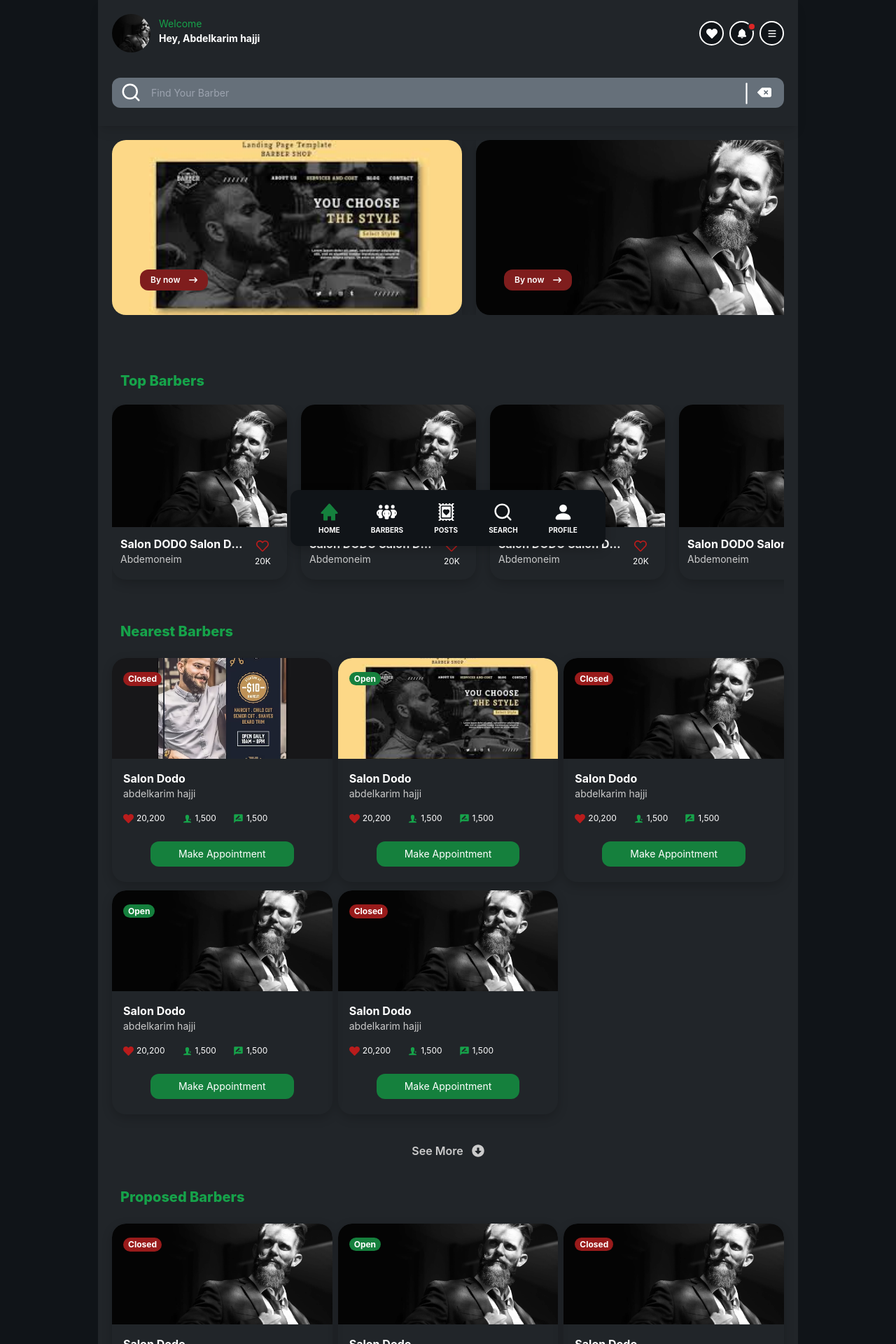
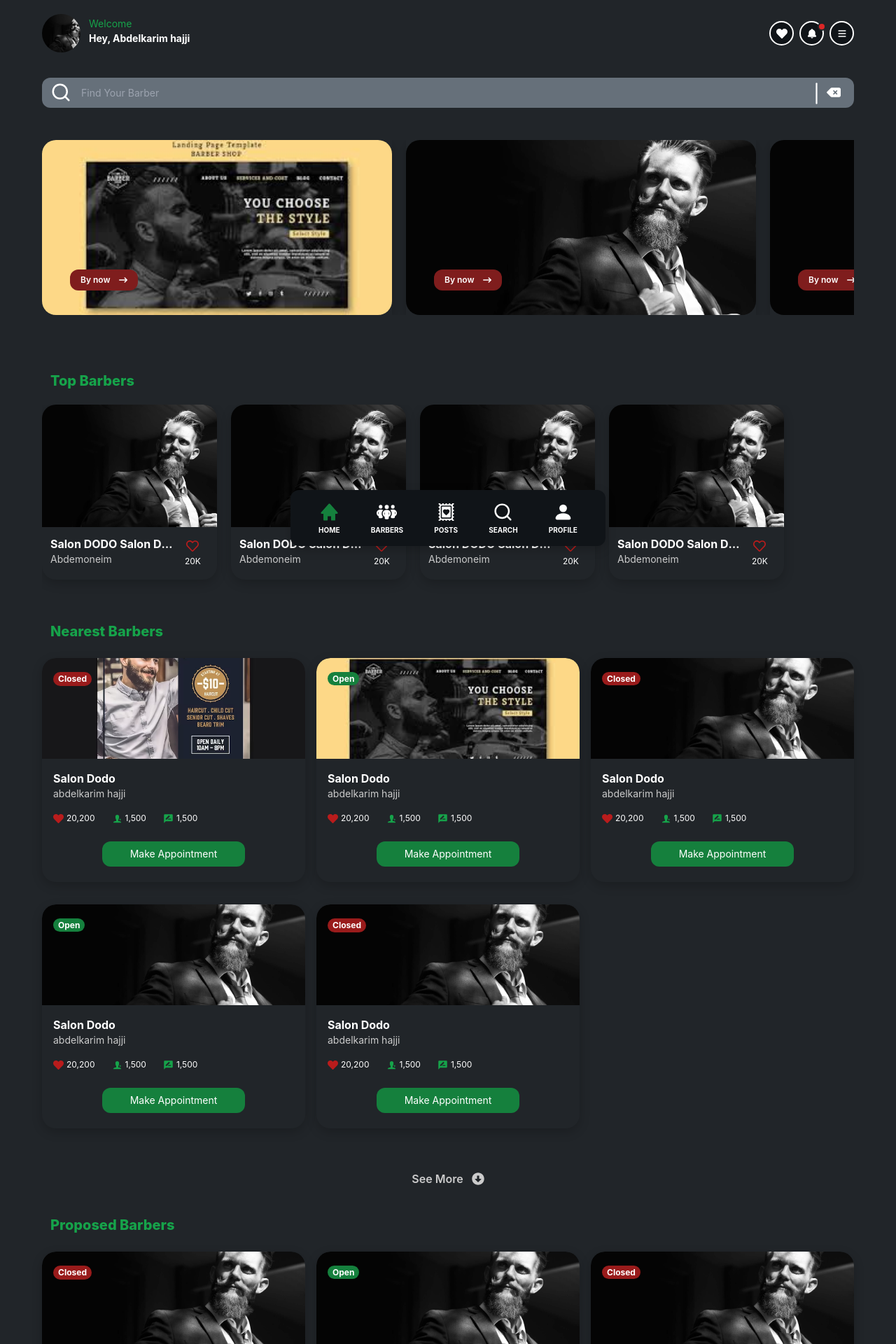
Before and after one commit to abdelkarimhajji/barber-app-clients, a React (Create React App) app: page /home in a window 1280 px wide. Shown: the top 1920 px of the page at 70% size. Built offline with nearby package versions, Linux system fonts and the light colour scheme.

Commit message:
i update some styles

```diff
--- a/public/index.html
+++ b/public/index.html
@@ -3,6 +3,8 @@
   <head>
     <meta charset="utf-8" />
     <link rel="icon" href="%PUBLIC_URL%/icone.png" />
+    <!-- Apple Touch Icon (for iPhone/iPad) -->
+    <link rel="apple-touch-icon" href="%PUBLIC_URL%/icone.png" />
     <meta name="viewport" content="width=device-width, initial-scale=1" />
     <meta name="theme-color" content="#000000" />
     <meta name="apple-mobile-web-app-capable" content="yes">
--- a/src/components/Ads.js
+++ b/src/components/Ads.js
@@ -6,7 +6,7 @@ import { FaArrowRightLong } from "react-icons/fa6";
 function Ads()
 {
     return (
-        <div className='px-5'>
+        <div className=' px-5'>
             <div className={`w-full  mb-16  md:mb-20 overflow-y-scroll flex  text-white mt-[180px] 324:mt-[160px] 480:mt-[200px] gap-x-5 ${styles.hideScrollbar}`}>
                 <div className="flex-shrink-0 shadow-black2 relative">
                     <img src={beard2} alt=""  className="object-cover rounded-[20px] w-[270px] h-[180px] sm:w-[500px] sm:h-[250px]"/>
--- a/src/components/BottomMenu.js
+++ b/src/components/BottomMenu.js
@@ -8,7 +8,7 @@ function BottomMenu(location)   {
     console.log("location ",    location);
     const navigate = useNavigate();
     return (
-        <div className="fixed bottom-0 w-full  md:w-[100%] lg:w-[1000px] sm:h-[100px]  h-[85px] z-40 flex justify-center items-start">
+        <div className="fixed bottom-0 left-0 w-full  md:w-[100%] lg:w-[100%] sm:h-[100px]  h-[85px] z-40 flex justify-center items-star">
             <div className="text-white  w-[95%] 480:w-[80%]  sm:w-[450px] bg-login shadow-black2  sm:h-[80px] h-[70px] 480:px-[40px] px-[25px] rounded-xl flex items-center justify-between">
                 <div className='flex flex-col  items-center justify-end h-[50px]'>
                     <BiSolidHome onClick={() => navigate("/home")} className={`sm:text-[29px] mb-1  text-[25px] ${location.location === 'home' ? "text-green-700" : "text-white" } hover:text-green-700  cursor-pointer transition-all`}/>
--- a/src/components/NavBar.js
+++ b/src/components/NavBar.js
@@ -18,9 +18,9 @@ function NavBar(profile){
     }
 
     return(
-        <div className={`${profile.profile === "profile" || profile.profile === "MyAppointment" ? 'h-0' : '480:h-[180px]'}  boxsh bg-customBlue shadow-lg flex flex-col w-full md:w-[100%] lg:w-[1000px] box-border fixed z-50`}>
+        <div className={`${profile.profile === "profile" || profile.profile === "MyAppointment" ? 'h-0' : '480:h-[180px]'} boxsh bg-customBlue  flex flex-col w-full md:w-[100%] lg:w-[1050px]  1200:w-[1200px] 1300:w-[1300px] 1400:w-[1400px] box-border fixed z-50`}  >
             {/* start top container  of img and not*/}
-            <div className={`p-5 box-border bg-customBlue flex ${profile.profile === "profile" ? 'shadow-lg' : 'shadow-none'} `}>
+            <div className={`p-5  box-border bg-customBlue flex ${profile.profile === "profile" ? 'shadow-lg' : 'shadow-none'} `}>
                 {/* start container of image and name */}
                 <div className='flex  480:w-1/2 w-[60%]'>
                     <img src={beard} alt=""  className=" object-cover w-[40px] h-[40px] 480:w-[55px] 480:h-[55px] rounded-full"/>
@@ -53,7 +53,7 @@ function NavBar(profile){
                 <div className=' w-full   h-[35px] 480:h-[50px]  flex rounded-xl  mb-6 480:mb-0  480:mt-[16px]  480:mb-none'>
                     <div className='h-full w-full relative'>
                         <LuSearch className='absolute text-white top-2 480:top-1.5 left-3 text-[20px] 480:text-[30px]'/>
-                        <input type="text" onChange={(e) => setValue(e.target.value)} value={value}  placeholder='Find Your Barber' className='480:h-[85%] h-full pl-10 480:pl-14 pr-5  bg-searchBar text-white text-sm 480:text-md 2xl:text-[16px] w-full border-none outline-none rounded-l-xl'/>
+                        <input type="text" onChange={(e) => setValue(e.target.value)} value={value}  placeholder='Find Your Barber' className='480:h-[85%] h-full pl-10 480:pl-14 pr-5  bg-searchBar text-white text-sm 480:text-md 2xl:text-[16px] w-full border-none outline-none rounded-l-xl rounded-r-none'/>
                     </div>
                     <div className='480:h-[85%] h-full rounded-r-xl bg-searchBar  w-[60px] flex justify-center items-center relative'>
                         <PiLineVertical className='absolute  right-9 top-[3px] 480:top-[4.5px] text-white 480:text-[35px] text-[30px]'/>
--- a/src/components/NearestBarbers.js
+++ b/src/components/NearestBarbers.js
@@ -10,8 +10,8 @@ function NearestBarbers(){
     return (
         <div className="w-full px-5 ">
             <div className="pl-3"><p className="font-extrabold text-xl text-green-600 mb-6">Nearest Barbers</p></div>
-            <div className=" mb-10 w-full 400:grid grid-cols-2  md:grid-cols-3  gap-x-4 480:gap-x-2   400:gap-y-3">
-                <div className="  w-[100%] 400:w-[100%]  sm:h-[320px] h-[320px] shadow-black2 rounded-[20px]  mx-auto  flex flex-col items-center mb-[20px] 400:mb-0">
+            <div className="mb-10 w-full grid gap-x-4 gap-y-3 grid-cols-[repeat(auto-fit,_minmax(300px,_1fr))]">
+                <div className="w-full h-[320px] shadow-black2 rounded-[20px] mx-auto flex flex-col items-center mb-[20px]">
                     <div className="w-full h-[45%] rounded-t-[20px] relative z-0 overflow-hidden">
                         <img src={beard3} alt=""  className="w-full h-full object-cover rounded-t-[20px]"/>
                         {/* <div className='absolute top-5 left-4 rounded-xl py-[0.6px] px-[7px] bg-green-700 hover:bg-green-800 transition-all duration-500 text-[12px] text-white font-bold flex items-center justify-center'>Open</div> */}
@@ -30,7 +30,7 @@ function NearestBarbers(){
                         <button type="button" className='text-white text-sm bg-green-700 hover:bg-green-800 transition-all duration-500 py-2 mb-3 overflow-hidden sm:px-10 w-[80%] sm:w-auto rounded-xl'>Make Appointment</button>
                     </div>
                 </div>
-                <div className="  w-[100%] 400:w-[100%]  h-[320px] shadow-black2 rounded-[20px]  mx-auto  flex flex-col items-center mb-[20px]  400:mb-0">
+                <div className="w-full h-[320px] shadow-black2 rounded-[20px] mx-auto flex flex-col items-center mb-[20px]">
                     <div className="w-full h-[45%] rounded-t-[20px] relative z-0 overflow-hidden">
                         <img src={beard2} alt=""  className="w-full h-full object-cover rounded-t-[20px]"/>
                         <div className='absolute top-5 left-4 rounded-xl py-[0.6px] px-[7px] bg-green-700 hover:bg-green-800 transition-all duration-500 text-[12px] text-white font-bold flex items-center justify-center'>Open</div>
@@ -49,7 +49,7 @@ function NearestBarbers(){
                         <button type="button" className='text-white text-sm mb-3 overflow-hidden bg-green-700 hover:bg-green-800 transition-all duration-500 py-2 sm:px-10 w-[80%] sm:w-auto rounded-xl'>Make Appointment</button>
                     </div>
                 </div>
-                <div className="  w-[100%] 400:w-[100%]  h-[320px] shadow-black2 rounded-[20px]  mx-auto  flex flex-col items-center mb-[20px]  400:mb-0">
+                <div className="w-full h-[320px] shadow-black2 rounded-[20px] mx-auto flex flex-col items-center mb-[20px]">
                     <div className="w-full h-[45%] rounded-t-[20px] relative z-0 overflow-hidden">
                         <img src={beard} alt=""  className="w-full h-full object-cover rounded-t-[20px]"/>
                         {/* <div className='absolute top-5 left-4 rounded-xl py-[0.6px] px-[7px] bg-green-700 hover:bg-green-800 transition-all duration-500 text-[12px] text-white font-bold flex items-center justify-center'>Open</div> */}
@@ -68,7 +68,7 @@ function NearestBarbers(){
                         <button type="button" className='text-white text-sm mb-3 overflow-hidden bg-green-700 hover:bg-green-800 transition-all duration-500 py-2 sm:px-10 w-[80%] sm:w-auto rounded-xl'>Make Appointment</button>
                     </div>
                 </div>
-                <div className="  w-[100%] 400:w-[100%]  h-[320px] shadow-black2 rounded-[20px]  mx-auto  flex flex-col items-center mb-[20px]  400:mb-0">
+                <div className="w-full h-[320px] shadow-black2 rounded-[20px] mx-auto flex flex-col items-center mb-[20px]">
                     <div className="w-full h-[45%] rounded-t-[20px] relative z-0 overflow-hidden">
                         <img src={beard} alt=""  className="w-full h-full object-cover rounded-t-[20px]"/>
                         <div className='absolute top-5 left-4 rounded-xl py-[0.6px] px-[7px] bg-green-700 hover:bg-green-800 transition-all duration-500 text-[12px] text-white font-bold flex items-center justify-center'>Open</div>
@@ -87,7 +87,7 @@ function NearestBarbers(){
                         <button type="button" className='text-white text-sm mb-3 overflow-hidden bg-green-700 hover:bg-green-800 transition-all duration-500 py-2 sm:px-10 w-[80%] sm:w-auto rounded-xl'>Make Appointment</button>
                     </div>
                 </div>
-                <div className="  w-[100%] 400:w-[100%]  h-[320px] shadow-black2 rounded-[20px]  mx-auto  flex flex-col items-center mb-[20px]  400:mb-0">
+                <div className="w-full h-[320px] shadow-black2 rounded-[20px] mx-auto flex flex-col items-center mb-[20px]">
                     <div className="w-full h-[45%] rounded-t-[20px] relative z-0 overflow-hidden">
                         <img src={beard} alt=""  className="w-full h-full object-cover rounded-t-[20px]"/>
                         {/* <div className='absolute top-5 left-4 rounded-xl py-[0.6px] px-[7px] bg-green-700 hover:bg-green-800 transition-all duration-500 text-[12px] text-white font-bold flex items-center justify-center'>Open</div> */}
--- a/src/components/ProposedBarbers.js
+++ b/src/components/ProposedBarbers.js
@@ -9,8 +9,8 @@ function ProposedBarbers(){
     return (
         <div className="w-full px-5 ">
             <div className="pl-3"><p className="font-extrabold text-xl text-green-600 mb-6">Proposed Barbers</p></div>
-            <div className=" mb-10 w-full 400:grid grid-cols-2  md:grid-cols-3  gap-x-4 480:gap-x-2   400:gap-y-3">
-                <div className="  w-[100%] 400:w-[100%]  sm:h-[320px] h-[320px] shadow-black2 rounded-[20px]  mx-auto  flex flex-col items-center mb-[20px] 400:mb-0">
+            <div className="mb-10 w-full grid gap-x-4 gap-y-3 grid-cols-[repeat(auto-fit,_minmax(300px,_1fr))]">
+                <div className="h-[320px] shadow-black2 rounded-[20px] flex flex-col items-center">
                     <div className="w-full h-[45%] rounded-t-[20px] relative z-0 overflow-hidden">
                         <img src={beard} alt=""  className="w-full h-full object-cover rounded-t-[20px]"/>
                         {/* <div className='absolute top-5 left-4 rounded-xl py-[0.6px] px-[7px] bg-green-700 hover:bg-green-800 transition-all duration-500 text-[12px] text-white font-bold flex items-center justify-center'>Open</div> */}
--- a/src/pages/Home.js
+++ b/src/pages/Home.js
@@ -13,8 +13,8 @@ function Home(){
     }, []);
 
     return(
-        <div className="bg-login w-full  min-h-screen h-auto flex justify-center">
-            <div className="bg-customBlue h-full min-h-screen w-full md:w-[100%] lg:w-[1000px] box-border relative ">
+        <div className="bg-customBlue  w-full  min-h-screen h-auto flex justify-center">
+            <div className="bg-customBlue h-full min-h-screen w-full md:w-[100%] box-border relative  lg:w-[1050px]  1200:w-[1200px] 1300:w-[1300px] 1400:w-[1400px]" >
                 <NavBar />
                 <Ads />
                 <TopBarbers/>
--- a/src/styles/App.css
+++ b/src/styles/App.css
@@ -11,4 +11,5 @@
   .fade-exit-active {
     opacity: 0;
     transition: opacity 300ms;
+
   }
--- a/tailwind.config.js
+++ b/tailwind.config.js
@@ -59,6 +59,9 @@ module.exports = {
         '980': '980px',
         '800': '800px',
         '1219': '1219px',
+        '1400': '1410px',
+        '1300': '1300px',
+        '1200': '1200px',
       },
       rotate: {
         '45': '45deg',
```
